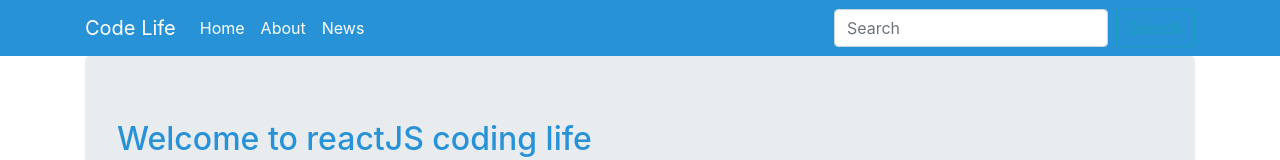
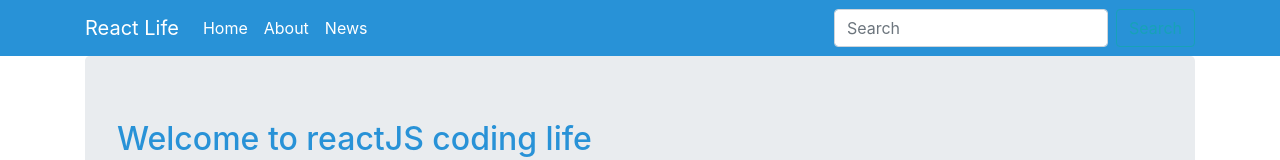
Before and after one commit to shomnathsomu/react-life, a React (Create React App) app: page / in a window 1280 px wide. Shown: the top 160 px of the page. Built offline with nearby package versions, Linux system fonts and the light colour scheme.

Commit message:
Update the brand name

```diff
--- a/src/components/Navigation.jsx
+++ b/src/components/Navigation.jsx
@@ -8,7 +8,7 @@ export default class Navigation extends Component {
         return (
             <Navbar default collapseOnSelect  bg="primary" variant="dark" expand="lg">
                 <Container>
-                    <Navbar.Brand to="/">Code Life</Navbar.Brand>
+                    <Navbar.Brand to="/">React Life</Navbar.Brand>
                     <Navbar.Toggle aria-controls="basic-navbar-nav" />
                     <Navbar.Collapse id="basic-navbar-nav">
                         <Nav className="mr-auto">
```
